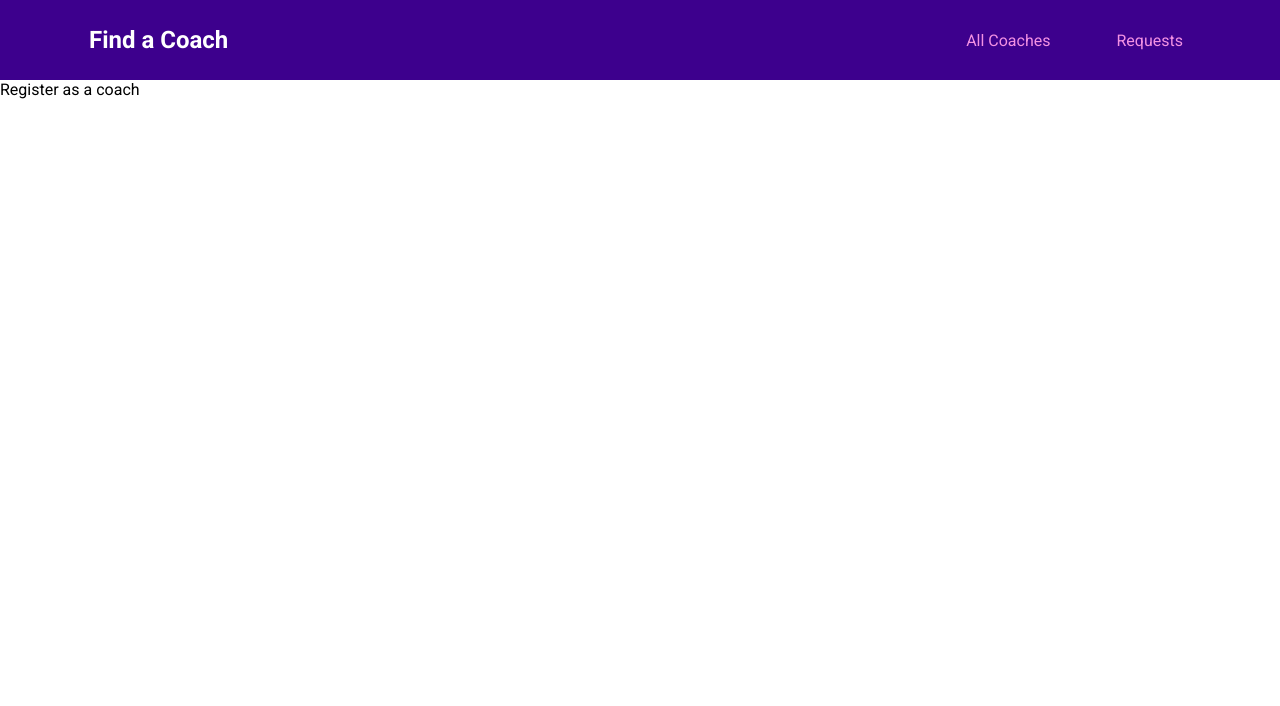
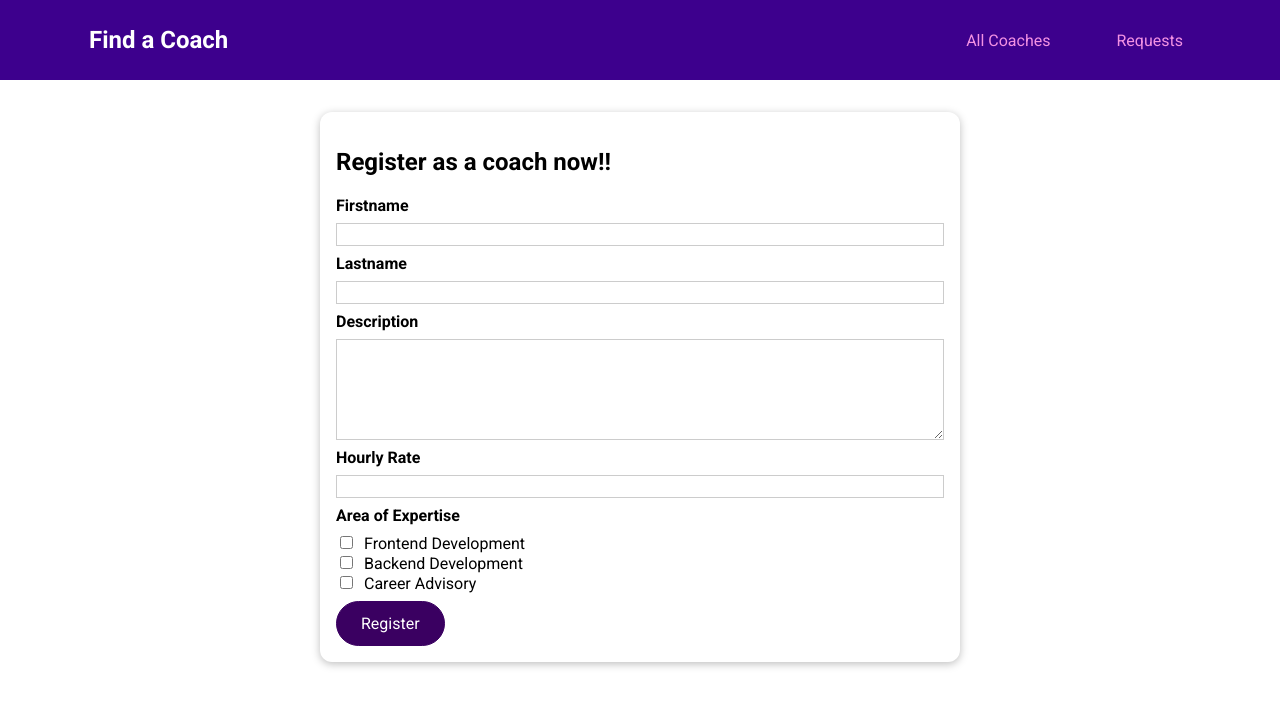
Before and after one commit to KhanishAlasgarov/CoachFinder_Vue, a Vue app: page /register in a window 1280 px wide. Shown: the top 706 px of the page. Built offline with nearby package versions, Linux system fonts and the light colour scheme.

Commit message:
feat: coache register form is ready

```diff
--- /dev/null
+++ b/src/components/coaches/CoacheRegisterForm.vue
@@ -0,0 +1,117 @@
+<template>
+  <form @submit.prevent="handleSubmit">
+    <div class="form-control">
+      <label for="firstname">Firstname</label>
+      <input type="text" id="firstname" v-model.trim="firstName" />
+    </div>
+
+    <div class="form-control">
+      <label for="lastname">Lastname</label>
+      <input type="text" id="lastname" v-model.trim="lastName" />
+    </div>
+
+    <div class="form-control">
+      <label for="description">Description</label>
+      <textarea id="description" rows="5" v-model.trim="description"></textarea>
+    </div>
+
+    <div class="form-control">
+      <label for="rate">Hourly Rate</label>
+      <input type="number" id="rate" v-model.number="rate" />
+    </div>
+
+    <div class="form-control">
+      <h3>Area of Expertise</h3>
+      <div>
+        <input type="checkbox" id="frontend" value="frontend31" v-model="areas" />
+        <label for="frontend">Frontend Development</label>
+      </div>
+
+      <div>
+        <input type="checkbox" id="backend" value="backend" v-model="areas" />
+        <label for="backend">Backend Development</label>
+      </div>
+
+      <div>
+        <input type="checkbox" id="career" value="career" v-model="areas" />
+        <label for="career">Career Advisory</label>
+      </div>
+    </div>
+    <base-button>Register</base-button>
+  </form>
+</template>
+
+<script>
+export default {
+  data() {
+    return {
+      firstName: null,
+      lastName: null,
+      description: null,
+      rate: null,
+      areas: [],
+    };
+  },
+  methods: {
+    handleSubmit() {
+        console.log(this.areas);
+    },
+  },
+};
+</script>
+
+<style scoped>
+.form-control {
+  margin: 0.5rem 0;
+}
+
+label {
+  font-weight: bold;
+  display: block;
+  margin-bottom: 0.5rem;
+}
+
+input[type='checkbox'] + label {
+  font-weight: normal;
+  display: inline;
+  margin: 0 0 0 0.5rem;
+}
+
+input,
+textarea {
+  display: block;
+  width: 100%;
+  border: 1px solid #ccc;
+  font: inherit;
+}
+
+input:focus,
+textarea:focus {
+  background-color: #f0e6fd;
+  outline: none;
+  border-color: #3d008d;
+}
+
+input[type='checkbox'] {
+  display: inline;
+  width: auto;
+  border: none;
+}
+
+input[type='checkbox']:focus {
+  outline: #3d008d solid 1px;
+}
+
+h3 {
+  margin: 0.5rem 0;
+  font-size: 1rem;
+}
+
+.invalid label {
+  color: red;
+}
+
+.invalid input,
+.invalid textarea {
+  border: 1px solid red;
+}</style>
--- a/src/pages/coaches/CoachRegistration.vue
+++ b/src/pages/coaches/CoachRegistration.vue
@@ -1,5 +1,17 @@
 <template>
-    <div>
-        Register as a coach
-    </div>
+  <section>
+    <base-card>
+      <h2>Register as a coach now!!</h2>
+      <coache-register-form> </coache-register-form
+    ></base-card>
+  </section>
 </template>
+
+<script>
+import CoacheRegisterForm from '../../components/coaches/CoacheRegisterForm.vue';
+export default {
+  components: {
+    CoacheRegisterForm,
+  },
+};
+</script>
```
